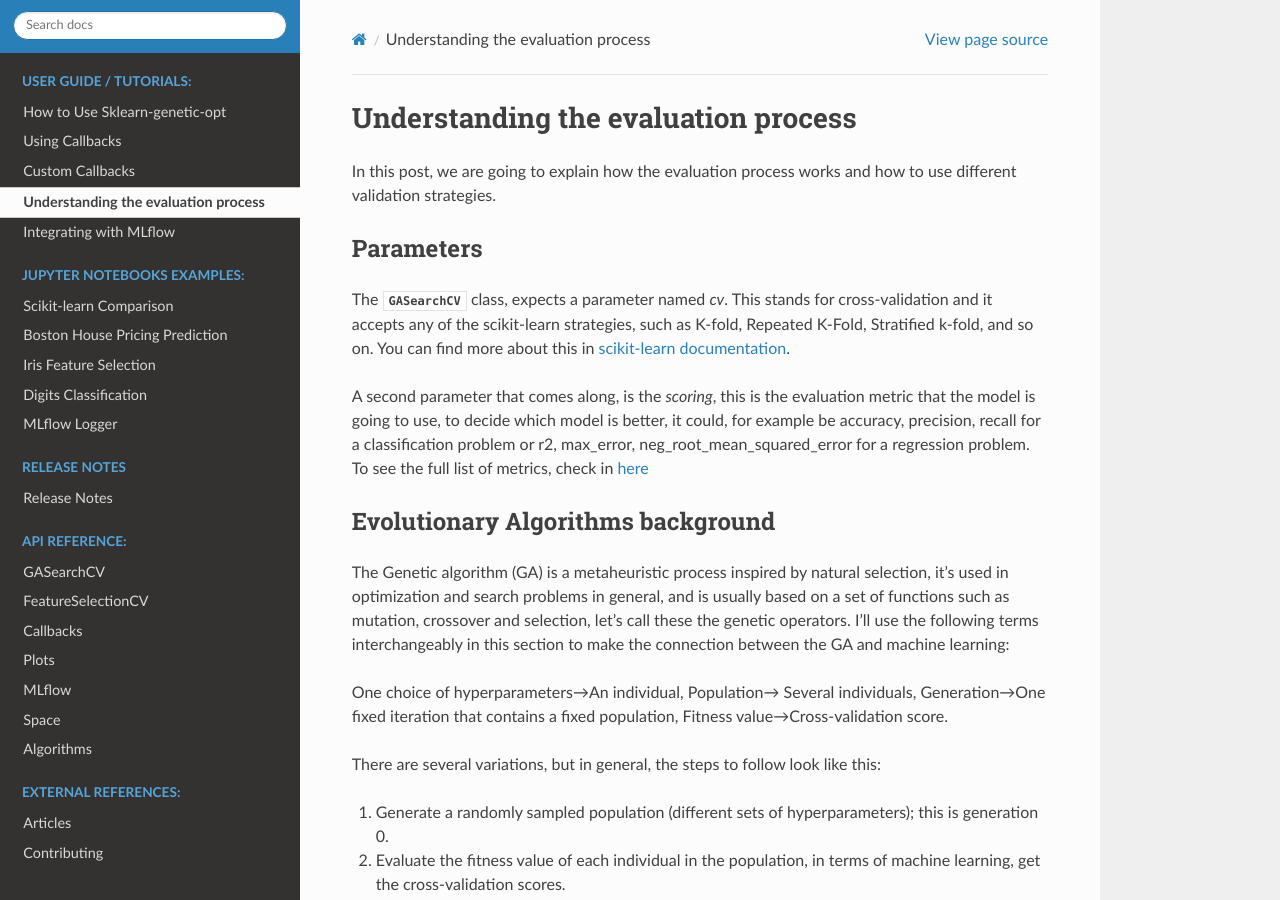
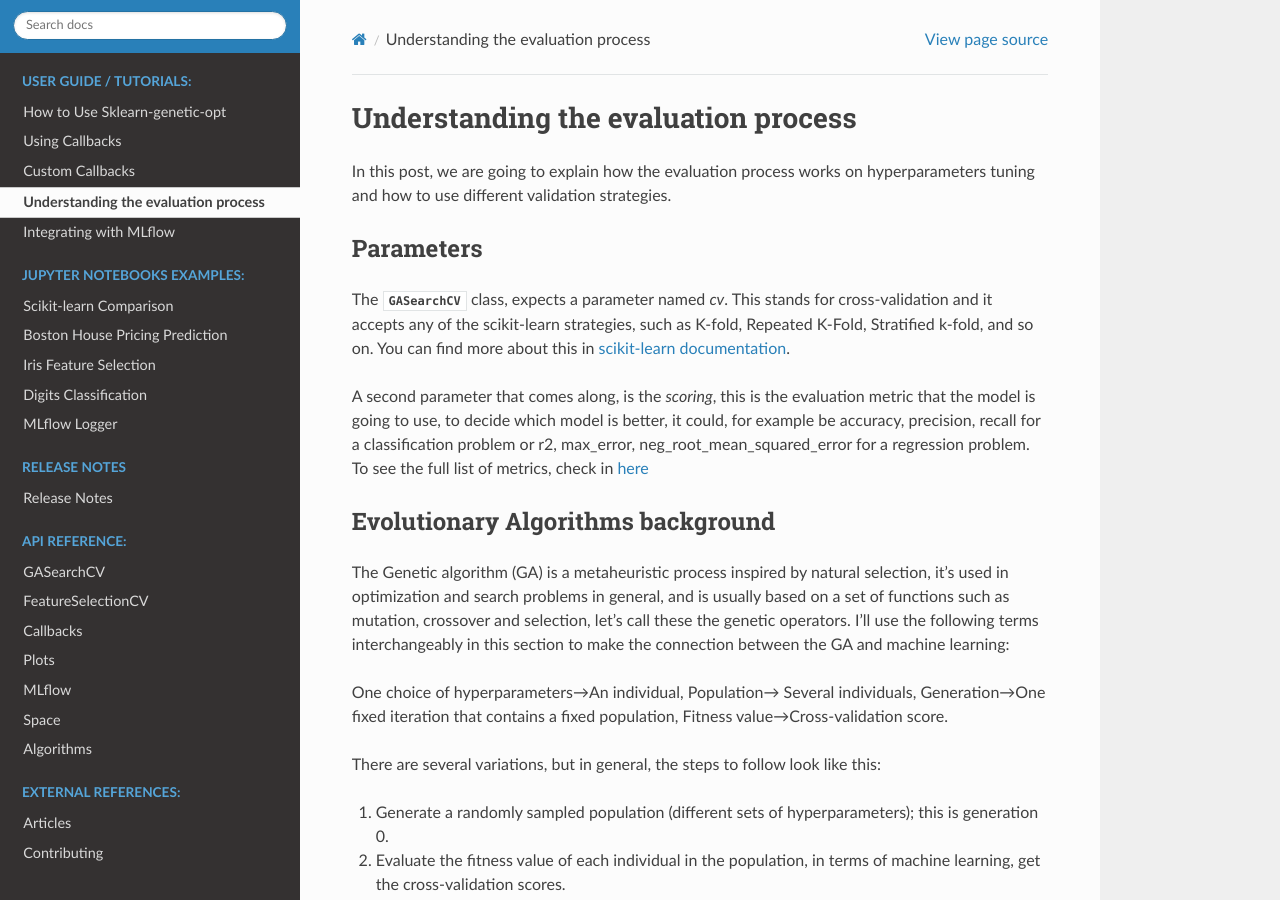
Before and after one commit to rodrigo-arenas/Sklearn-genetic-opt, a Sphinx documentation site: the page built from docs/tutorials/understand_cv.rst, in a window 1280 px wide and 900 px high. Built offline with Sphinx 7.4.7 and the Read the Docs theme 2.0.0, drawn with Linux system fonts in a browser that asks for light colours.

Commit message:
Docs improvements

```diff
--- a/docs/tutorials/basic_usage.rst
+++ b/docs/tutorials/basic_usage.rst
@@ -234,7 +234,7 @@ We are ready to run the optimization routine:
 
 During the training, the same log format is displayed as before:
 
-.. image:: ../images/basic_usage_train_log_5.png
+.. image:: ../images/basic_usage_train_log_5.PNG
 
 After fitting the model, we have some extra methods to use the model right away. It will use by default the best set of
 features it found, remember as the algorithm used only a subset, you have to select them from the
@@ -248,7 +248,7 @@ features it found, remember as the algorithm used only a subset, you have to sel
     y_predict_ga = evolved_estimator.predict(X_test[:, features])
     accuracy = accuracy_score(y_test, y_predict_ga)
 
-.. image:: ../images/basic_usage_accuracy_6.png
+.. image:: ../images/basic_usage_accuracy_6.PNG
 
 In this case, we got an accuracy score in the test set of 0.98.
 
@@ -266,7 +266,7 @@ We can also plot the fitness evolution:
     plot_fitness_evolution(evolved_estimator)
     plt.show()
 
-.. image:: ../images/basic_usage_fitness_plot_7.png
+.. image:: ../images/basic_usage_fitness_plot_7.PNG
 
 This concludes our introduction to the basic sklearn-genetic-opt usage.
 Further tutorials will cover the GASearchCV and GAFeatureSelectionCV parameters, callbacks,
--- a/docs/tutorials/callbacks.rst
+++ b/docs/tutorials/callbacks.rst
@@ -8,7 +8,7 @@ Callbacks can be defined to take actions or decisions over the optimization
 process while it is still running.
 Common callbacks include different rules to stop the algorithm or log artifacts.
 The callbacks are passed to the ``.fit`` method
-of the :class:`~sklearn_genetic.GASearchCV` class.
+of the :class:`~sklearn_genetic.GASearchCV` or :class:`~sklearn_genetic.GAFeatureSelectionCV` class.
 
 The callbacks are evaluated at the start of the training using the `on_start` method,
 at the end of each generation fit using `on_step` method and at the
--- a/docs/tutorials/custom_callback.rst
+++ b/docs/tutorials/custom_callback.rst
@@ -34,7 +34,7 @@ bellow a threshold value.
 
 The callback must have three parameters: `record`, `logbook` and `estimator`.
 Those are a dictionary, a deap's Logbook object and the
-current :class:`~sklearn_genetic.GASearchCV` respectively
+current :class:`~sklearn_genetic.GASearchCV` (or :class:`~sklearn_genetic.GAFeatureSelectionCV`) respectively
 with the current iteration metrics, all the past iterations metrics
 and all the properties saved in the estimator.
 
--- a/docs/tutorials/understand_cv.rst
+++ b/docs/tutorials/understand_cv.rst
@@ -2,7 +2,7 @@ Understanding the evaluation process
 ====================================
 
 In this post, we are going to explain how the evaluation process works
-and how to use different validation strategies.
+on hyperparameters tuning and how to use different validation strategies.
 
 Parameters
 ----------
```
